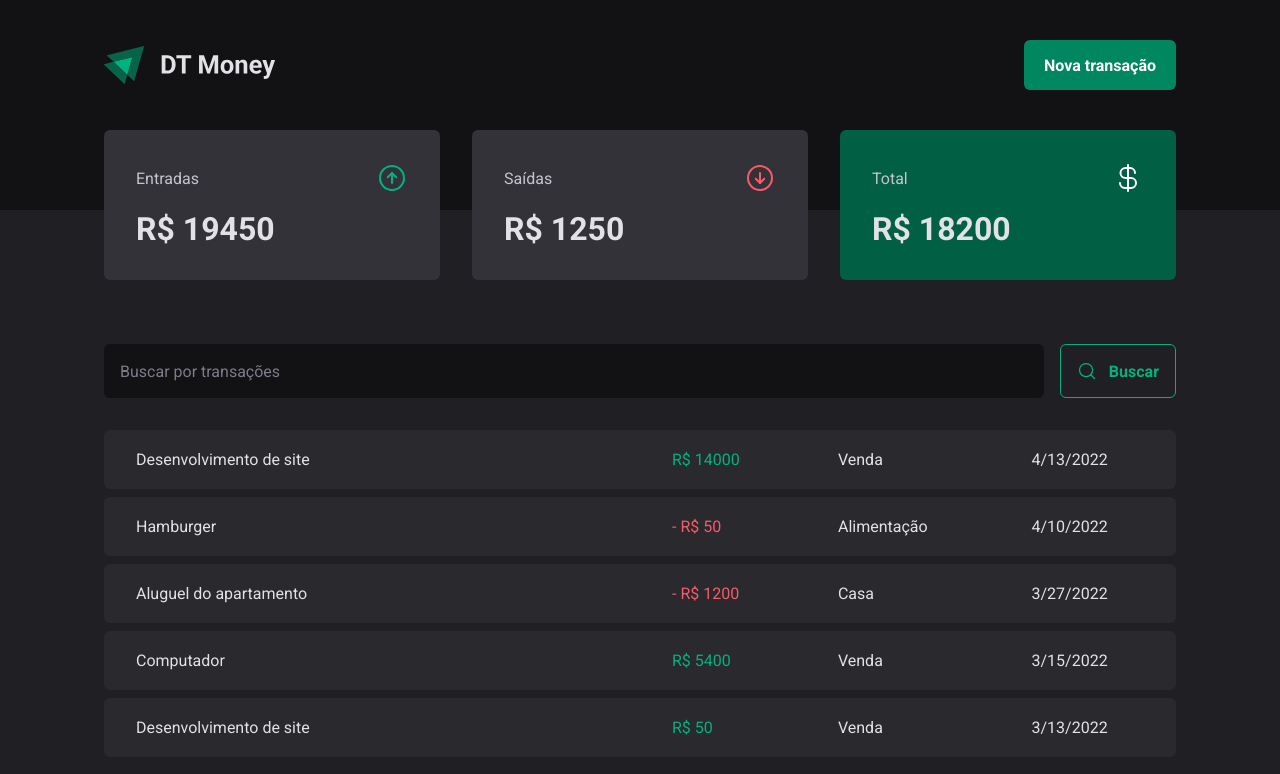
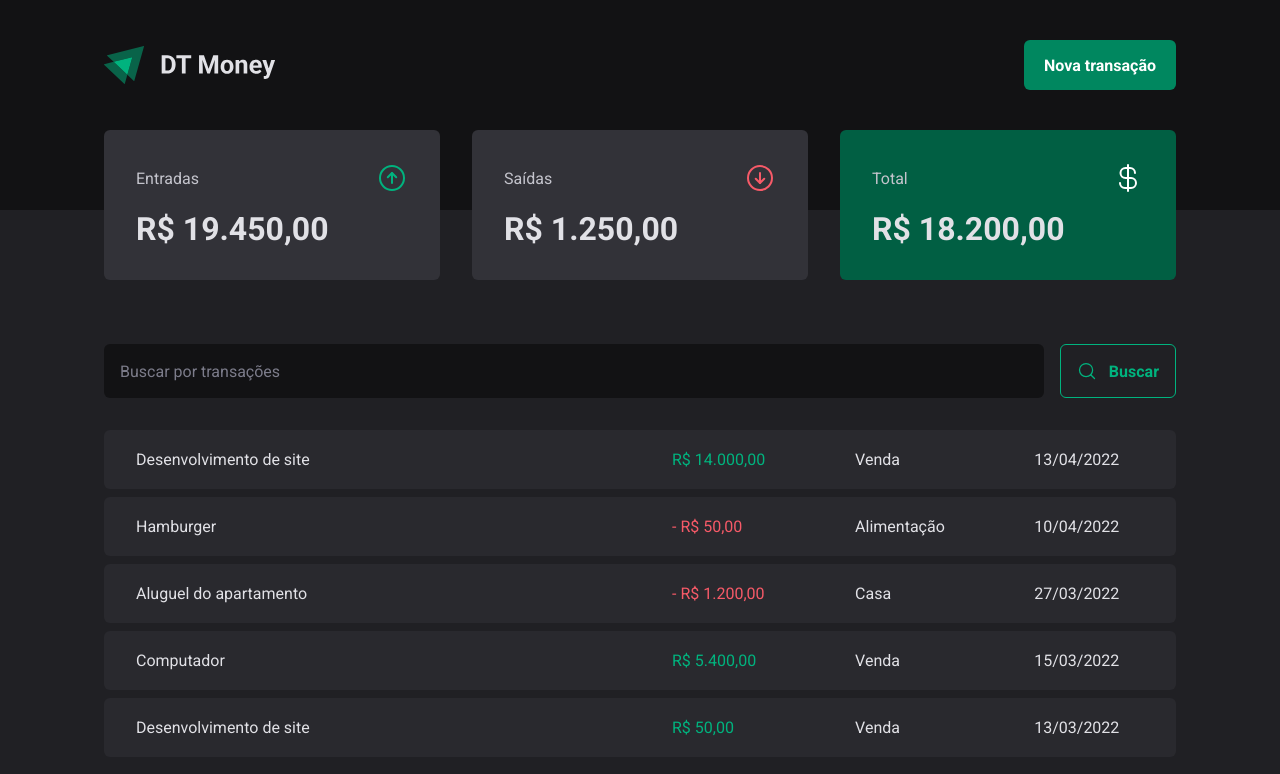
Before and after one commit to PabloXT14/DT-Money, a React (Vite) app: page / in a window 1280 px wide. Shown: the top 774 px of the page. Built offline with nearby package versions, Linux system fonts and the light colour scheme; data requests are answered from the project's data file.

Commit message:
feat: created formatter.ts and useSummary hook

```diff
--- a/src/components/Summary/index.tsx
+++ b/src/components/Summary/index.tsx
@@ -1,32 +1,13 @@
 import { ArrowCircleUp, ArrowCircleDown, CurrencyDollar } from 'phosphor-react'
-import { useContext } from 'react';
 import { useTheme } from 'styled-components'
-import { TransactionsContext } from '../../contexts/TransactionsContext';
+import { useSummary } from '../../hooks/useSummary';
+import { priceFormatter } from '../../utils/formatter';
 
 import * as S from './styles'
 
 export function Summary() {
   const theme = useTheme();
-
-  const { transactions } = useContext(TransactionsContext);
-
-  const summary = transactions.reduce((acc, transaction) => {
-    if (transaction.type === "income") {
-      acc.income += transaction.price;
-      acc.total += transaction.price;
-    } else {
-      acc.outcome += transaction.price;
-      acc.total -= transaction.price;
-    }
-
-    return acc
-  }, {
-    income: 0,
-    outcome: 0,
-    total: 0,
-  });
-
-  console.log(transactions);
+  const summary = useSummary();
 
   return (
     <S.SummaryContainer>
@@ -36,7 +17,7 @@
           <ArrowCircleUp size={32} color={theme['green-300']} />
         </header>
 
-        <strong>R$ {summary.income}</strong>
+        <strong>{priceFormatter.format(summary.income)}</strong>
       </S.SummaryCard>
 
       <S.SummaryCard>
@@ -45,7 +26,7 @@
           <ArrowCircleDown size={32} color={theme['red-300']} />
         </header>
 
-        <strong>R$ {summary.outcome}</strong>
+        <strong>{priceFormatter.format(summary.outcome)}</strong>
       </S.SummaryCard>
 
       <S.SummaryCard variant="green">
@@ -54,7 +35,7 @@
           <CurrencyDollar size={32} color={theme.white} />
         </header>
 
-        <strong>R$ {summary.total}</strong>
+        <strong>{priceFormatter.format(summary.total)}</strong>
       </S.SummaryCard>
     </S.SummaryContainer>
   )
--- /dev/null
+++ b/src/hooks/useSummary.ts
@@ -0,0 +1,24 @@
+import { useContext } from "react";
+import { TransactionsContext } from "../contexts/TransactionsContext";
+
+export function useSummary() {
+  const { transactions } = useContext(TransactionsContext);
+
+  const summary = transactions.reduce((acc, transaction) => {
+    if (transaction.type === "income") {
+      acc.income += transaction.price;
+      acc.total += transaction.price;
+    } else {
+      acc.outcome += transaction.price;
+      acc.total -= transaction.price;
+    }
+
+    return acc
+  }, {
+    income: 0,
+    outcome: 0,
+    total: 0,
+  });
+
+  return summary;
+}
--- a/src/pages/Transactions/index.tsx
+++ b/src/pages/Transactions/index.tsx
@@ -2,6 +2,7 @@
 import { Header } from "../../components/Header";
 import { Summary } from "../../components/Summary";
 import { TransactionsContext } from "../../contexts/TransactionsContext";
+import { dateFormatter, priceFormatter } from "../../utils/formatter";
 import { SearchForm } from "./components/SearchForm";
 
 import * as S from './styles'
@@ -24,15 +25,13 @@
                 <td width="50%">{transaction.description}</td>
                 <td>
                   <S.PriceHighlight variant={transaction.type}>
-                    { transaction.type === 'income'
-                      ? `R$ ${transaction.price}`
-                      : `- R$ ${transaction.price}`
-                    }
+                    { transaction.type === 'outcome' && '- '}
+                    {priceFormatter.format(transaction.price)}
                   </S.PriceHighlight>
                 </td>
                 <td>{transaction.category}</td>
                 <td>
-									{new Date(transaction.createdAt).toLocaleDateString()}
+									{dateFormatter.format(new Date(transaction.createdAt))}
 								</td>
               </tr>
             ))}
--- a/src/styles/global.ts
+++ b/src/styles/global.ts
@@ -12,6 +12,20 @@
   box-shadow: 0 0 0 2px ${({ theme }) => theme["green-300"]};
  }
 
+ ::-webkit-scrollbar {
+  width: 6px;
+  height: 6px;
+ }
+
+ ::-webkit-scrollbar-track {
+  background: transparent;
+ }
+
+ ::-webkit-scrollbar-thumb {
+  border-radius: 3px;
+  background: ${({ theme }) => theme["gray-600"]};
+ }
+
  body {
   background: ${({ theme }) => theme["gray-800"]};
   color: ${({ theme }) => theme["gray-100"]};
--- /dev/null
+++ b/src/utils/formatter.ts
@@ -0,0 +1,6 @@
+export const dateFormatter = new Intl.DateTimeFormat('pt-BR');
+
+export const priceFormatter = new Intl.NumberFormat('pt-BR', {
+  style: 'currency',
+  currency: 'BRL',
+})
```
